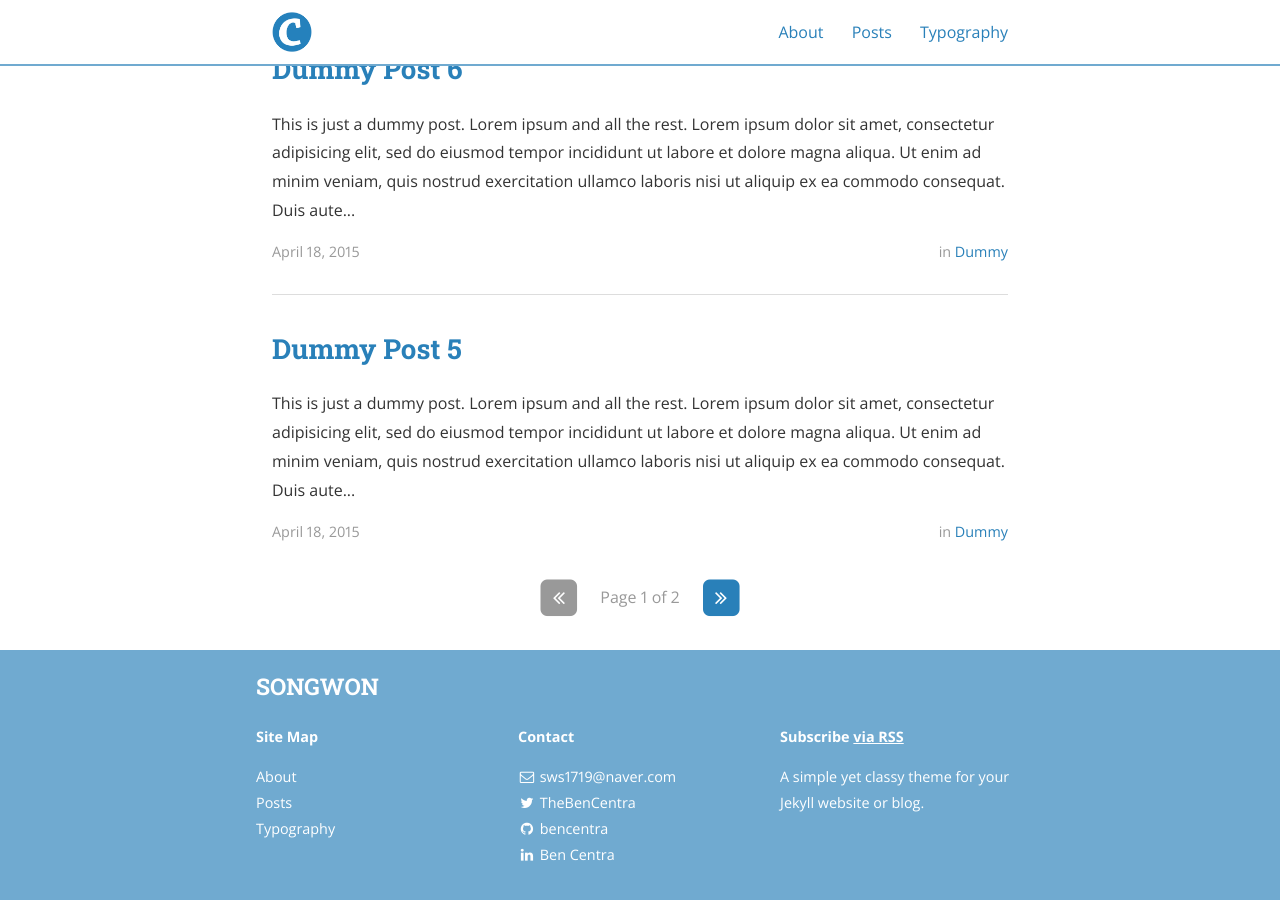
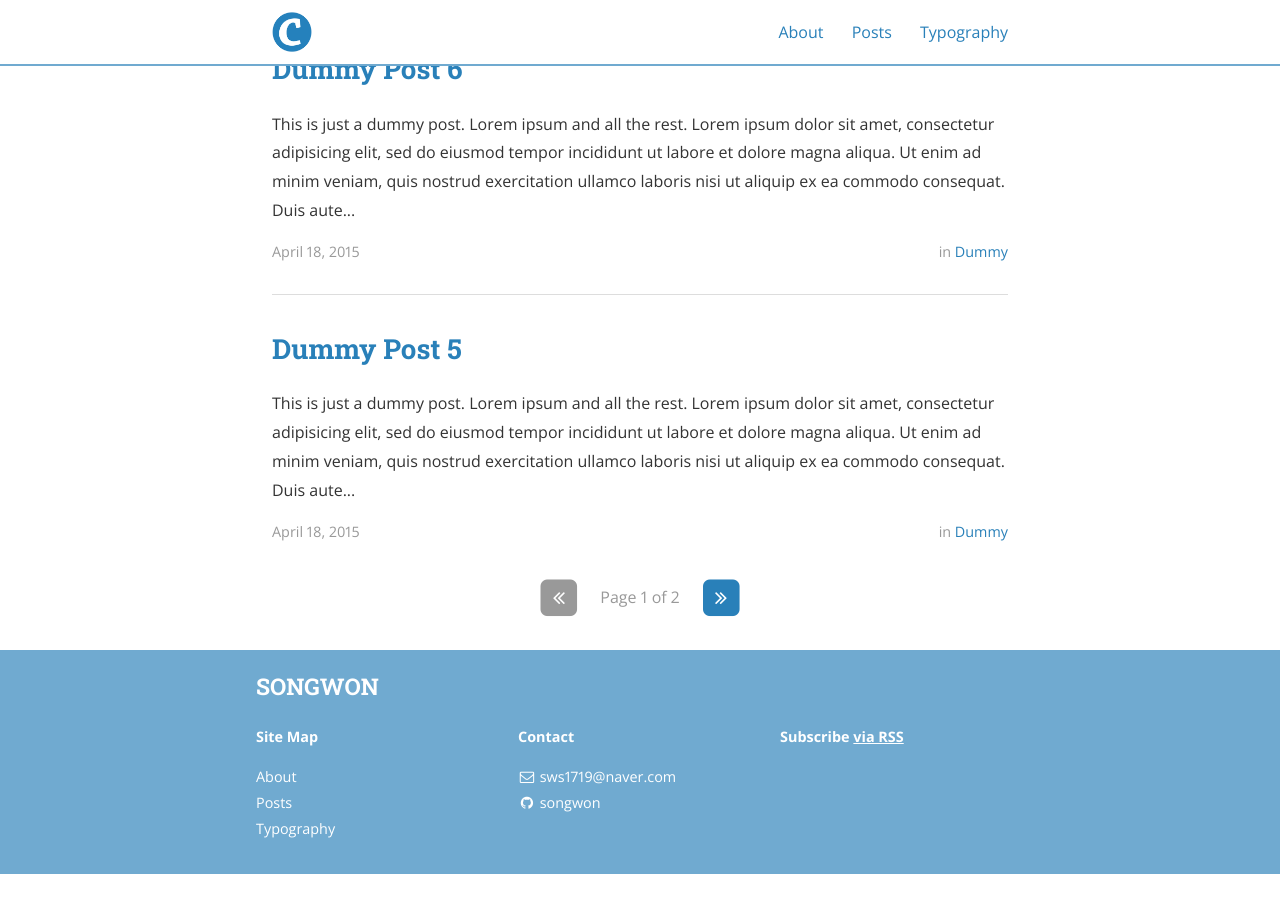
Before and after one commit to songwon31/songwon31.github.io, a Jekyll site: the page built from index.html, in a window 1280 px wide and 900 px high, scrolled down 1275 px. Built offline with Jekyll 4.4.1, drawn with Linux system fonts in a browser that asks for light colours; nearby versions of some CDN libraries; the list of posts is cut into pages by our own code; after the commit the page ends 2149 px from its top, so only the background shows below that.

Commit message:
Update _config.yml

```diff
--- a/_config.yml
+++ b/_config.yml
@@ -13,8 +13,8 @@ title: SONGWON
 subtitle: "Learning log"
 email: sws1719@naver.com
 name: WONSEOK SONG
-description: >
-  A simple yet classy theme for your Jekyll website or blog.
+# description: >
+#   A simple yet classy theme for your Jekyll website or blog.
 # Base URL of site (i.e. /blog). It should always start with a slash,
 # and never end with a slash. Set it to a blank value if hosting at the
 # root of your server.
@@ -79,7 +79,7 @@ social:
   - name: Twitter
     icon: twitter
     username: TheBenCentra
-    url: https://twitter.com/TheBenCentra
+    url: ""
     desc: Follow me on Twitter
     share: true
 
@@ -92,15 +92,15 @@ social:
 
   - name: GitHub
     icon: github
-    username: bencentra
-    url: https://github.com/bencentra
-    desc: Fork me on GitHub
+    username: songwon
+    url: https://github.com/songwon31
+    desc: ""
     share: false
 
   - name: LinkedIn
     icon: linkedin
     username: Ben Centra
-    url: https://www.linkedin.com/pub/ben-centra/47/769/60a
+    url: ""
     desc: Connect with me on LinkedIn
     share: true
 
```
